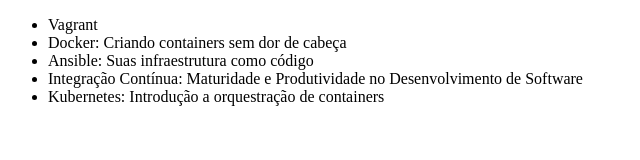
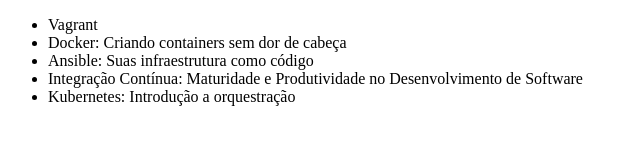
Before and after one commit to marcosdenisalves/treinamento-git, a plain HTML site: page index.html in a window 1280 px wide. Shown: the whole page, without its empty margins (0-640 px from the left). Drawn offline with Linux system fonts and the light colour scheme.

Commit message:
Alterando o nome do curso de Kubernates

```diff
--- a/index.html
+++ b/index.html
@@ -10,7 +10,7 @@
         <li>Docker: Criando containers sem dor de cabeça</li>
         <li>Ansible: Suas infraestrutura como código</li>
         <li>Integração Contínua: Maturidade e Produtividade no Desenvolvimento de Software</li>
-        <li>Kubernetes: Introdução a orquestração de containers</li>
+        <li>Kubernetes: Introdução a orquestração</li>
     </ul>
 </body>
 </html>
```
